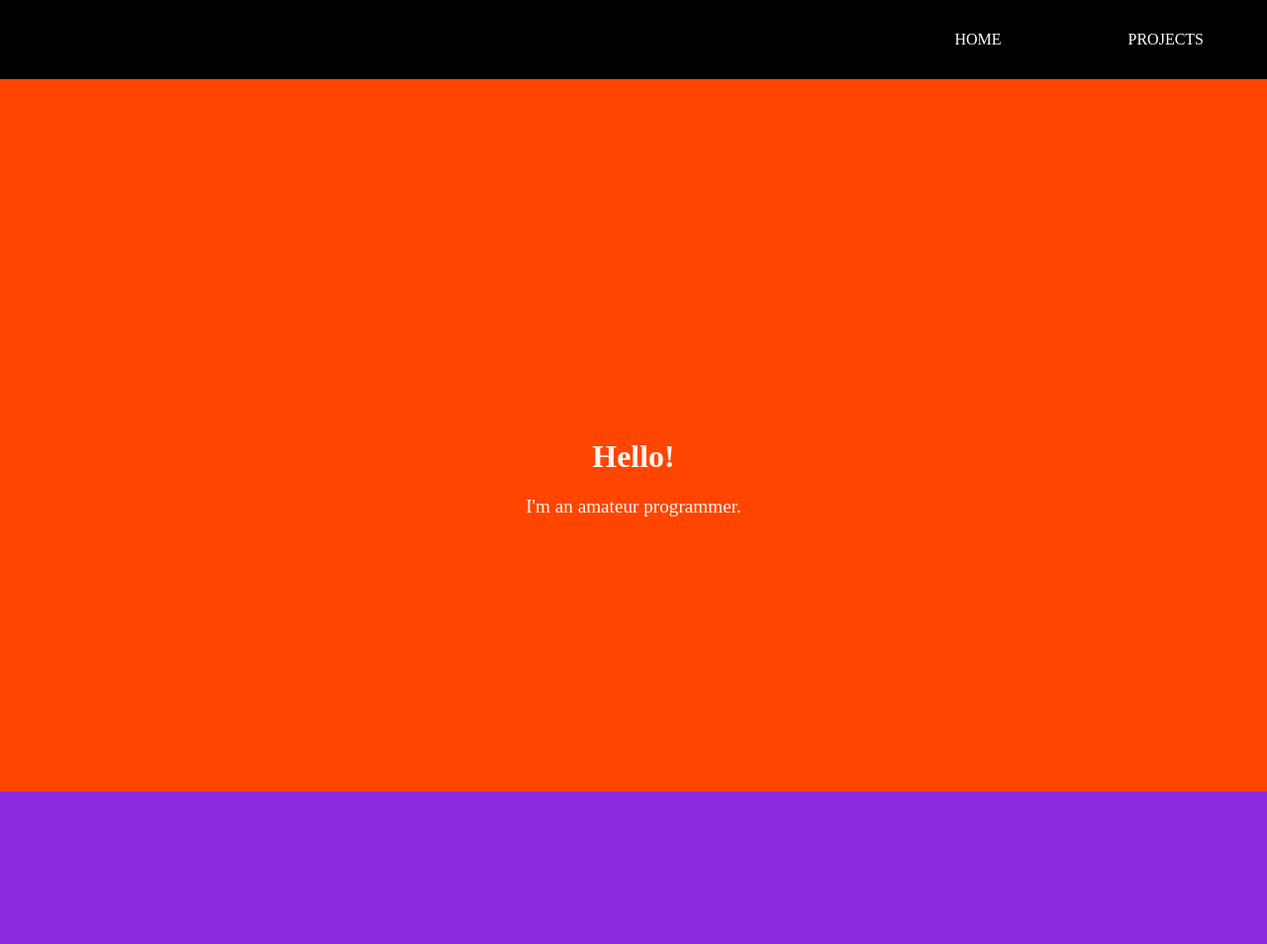
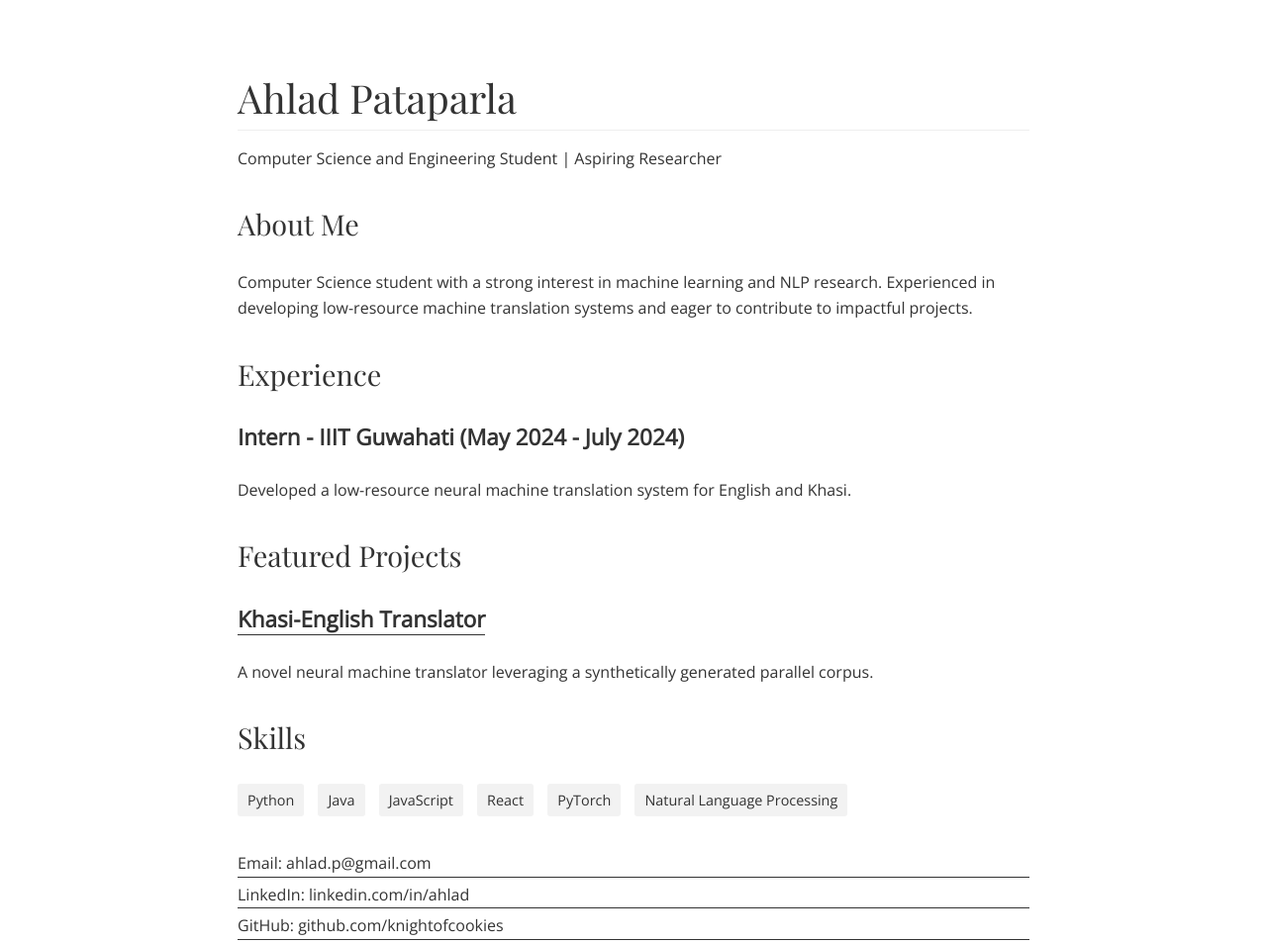
Before and after one commit to knightofcookies/knightofcookies.github.io, a plain HTML site: page index.html in a window 1280 px wide. Shown: the top 954 px of the page at 99% size. Drawn offline with nearby package versions, Linux system fonts and the light colour scheme.

Commit message:
Update portfolio

```diff
--- a/index.html
+++ b/index.html
@@ -1,37 +1,146 @@
+<!DOCTYPE html>
 <html lang="en">
-<head>
-    <meta charset="UTF-8">
-    <meta http-equiv="X-UA-Compatible" content="IE=edge">
-    <meta name="viewport" content="width=device-width, initial-scale=1.0">
-    <link rel="stylesheet" href="style.css">
-    <title>Portfolio</title>
-</head>
-<body>
-    <div id="navbar">
-        <!-- <h2 id="navbar-brand"></h2> -->
-        <a class="navbar-link" href="#main">HOME</a>
-        <a class="navbar-link" href="#projects">PROJECTS</a>
-        <!-- <a class="navbar-link" href="#contact">CONTACT</a> -->
+  <head>
+    <meta charset="UTF-8" />
+    <meta name="viewport" content="width=device-width, initial-scale=1.0" />
+    <title>Ahlad Pataparla's Portfolio</title>
+    <style>
+      body {
+        font-family: "Open Sans", sans-serif;
+        margin: 0;
+        padding: 0;
+        background-color: #fff;
+        color: #333;
+        line-height: 1.6;
+      }
+
+      .container {
+        max-width: 800px;
+        margin: 20px auto;
+        padding: 20px;
+      }
+
+      h1,
+      h2 {
+        font-family: "Playfair Display", serif;
+        font-weight: normal;
+        text-align: left;
+      }
+
+      h1 {
+        font-size: 2.5em;
+        margin-bottom: 10px;
+        border-bottom: 1px solid #eee;
+      }
+
+      h2 {
+        margin-top: 30px;
+        font-size: 1.8em;
+      }
+
+      p {
+        margin-bottom: 15px;
+      }
+
+      a {
+        color: #333;
+        text-decoration: none;
+        border-bottom: 1px solid #333;
+      }
+
+      a:hover {
+        border-bottom: 1px solid #333;
+      }
+
+      .project {
+        margin-bottom: 20px;
+      }
+
+      .project h3 {
+        margin-top: 0;
+        font-size: 1.4em;
+      }
+
+      .skills {
+        margin-top: 10px;
+      }
+
+      .skill {
+        display: inline-block;
+        margin: 0 10px 5px 0;
+        padding: 5px 10px;
+        background-color: #f2f2f2;
+        border-radius: 3px;
+        font-size: 0.9em;
+      }
+
+      .contact {
+        margin-top: 30px;
+      }
+
+      .contact a {
+        display: block;
+        margin-bottom: 5px;
+      }
+    </style>
+    <link
+      href="https://fonts.googleapis.com/css2?family=Open+Sans&family=Playfair+Display&display=swap"
+      rel="stylesheet"
+    />
+  </head>
+  <body>
+    <div class="container">
+      <h1>Ahlad Pataparla</h1>
+      <p>Computer Science and Engineering Student | Aspiring Researcher</p>
+
+      <h2>About Me</h2>
+      <p>
+        Computer Science student with a strong interest in machine learning and
+        NLP research. Experienced in developing low-resource machine translation
+        systems and eager to contribute to impactful projects.
+      </p>
+
+      <h2>Experience</h2>
+      <div class="project">
+        <h3>Intern - IIIT Guwahati (May 2024 - July 2024)</h3>
+        <p>
+          Developed a low-resource neural machine translation system for English
+          and Khasi.
+        </p>
+      </div>
+
+      <h2>Featured Projects</h2>
+      <div class="project">
+        <h3>
+          <a href="https://github.com/knightofcookies/supervised_nmt_kha_en"
+            >Khasi-English Translator</a
+          >
+        </h3>
+        <p>
+          A novel neural machine translator leveraging a synthetically generated
+          parallel corpus.
+        </p>
+      </div>
+
+      <h2>Skills</h2>
+      <div class="skills">
+        <span class="skill">Python</span>
+        <span class="skill">Java</span>
+        <span class="skill">JavaScript</span>
+        <span class="skill">React</span>
+        <span class="skill">PyTorch</span>
+        <span class="skill">Natural Language Processing</span>
+      </div>
+
+      <div class="contact">
+        <a href="mailto:ahlad.p@gmail.com">Email: ahlad.p@gmail.com</a>
+        <a href="https://www.linkedin.com/in/ahlad"
+          >LinkedIn: linkedin.com/in/ahlad</a
+        >
+        <a href="https://www.github.com/knightofcookies"
+          >GitHub: github.com/knightofcookies</a
+        >
+      </div>
     </div>
-    <div id="main">
-        <h1 id="heading">Hello!</h1>
-        <p id="main-text">I'm an amateur programmer.</p>
-    </div>
-    <div id="projects">
-        <a class ="project" href="https://github.com/knightofcookies/syl">
-            <img src="https://gh-card.dev/repos/knightofcookies/syl.svg?fullname=">
-        </a>
-        <a class="project" href="https://github.com/knightofcookies/rockpaperscissors">
-            <img src="https://gh-card.dev/repos/knightofcookies/rockpaperscissors.svg?fullname=">
-        </a>
-    </div>
-    <div id="contact">
-        <p>made with <3 by
-            <a class="gh-link" href="https://www.github.com/knightofcookies">
-                knightofcookies
-            </a>
-        </p>
-    </div>
-    <script src="script.js"></script>
-</body>
+  </body>
 </html>
--- a/style.css
+++ /dev/null
@@ -1,86 +0,0 @@
-body {
-    margin: 0;
-}
-
-#navbar {
-    display: grid;
-    grid-template-columns: auto auto auto;
-    padding: 0%;
-    margin: 0;
-    position: fixed;
-    top: 0;
-    height: 10vh;
-    width: 100%;
-    background-color: black;
-    color: white;
-    align-items: center;
-    justify-content: right;
-}
-
-#navbar-brand {
-    position: absolute;
-    left: 2vw;
-}
-
-#main {
-/*    background-image: linear-gradient(90deg, #5433ff, #20bdff, #a5fecb); */
-    background-color: orangered;
-    height: 100vh;
-    margin: 0;
-}
-
-#heading {
-    height: 60%;
-    display: flex;
-    justify-content: center;
-    align-items:end;
-    color:seashell;
-    font-size:xx-large;
-}
-
-#main-text {
-    display: flex;
-    justify-content: center;
-    align-items:flex-start;
-    color:seashell;
-    font-size:larger;
-}
-
-#projects {
-    height: 90vh;
-    background-color: blueviolet;
-    display: grid;
-    grid-template-columns: auto auto;
-    justify-content: center;
-    align-items: center;
-}
-
-.navbar-link {
-    padding-left: 5vw;
-    padding-right: 5vw;
-    text-decoration: solid;
-}
-
-a {
-    color: white;
-}
-
-#contact {
-    position: absolute;
-    display: grid;
-    height: 10vh;
-    width: 100%;
-    background-color: black;
-    color: white;
-    align-items: center;
-    justify-items: center;
-}
-
-#made-with {
-    justify-self: center;
-}
-
-.project {
-    padding-left: 5vw;
-    padding-right: 5vw;
-}
```
Also changed, not shown: script.js (deleted).
